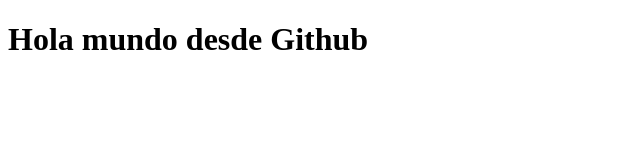
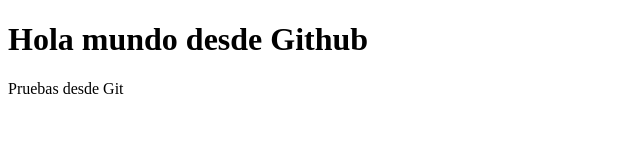
Before and after one commit to javiprada1/pruebas, a plain HTML site: page index.html in a window 1280 px wide. Shown: the whole page, without its empty margins (0-640 px from the left). Drawn offline with Linux system fonts and the light colour scheme.

Commit message:
Segundo Commit
Pruebas 2

```diff
--- a/index.html
+++ b/index.html
@@ -8,5 +8,6 @@
 </head>
 <body>
     <h1>Hola mundo desde Github</h1>
+    <p>Pruebas desde Git</p>
 </body>
 </html>
```
